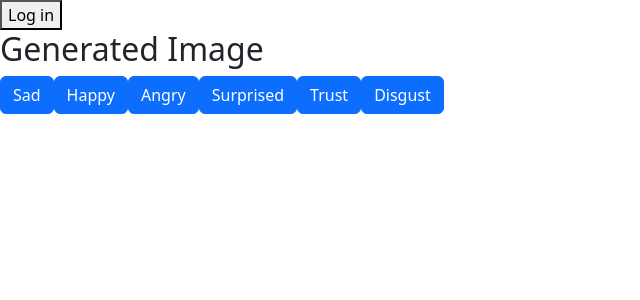
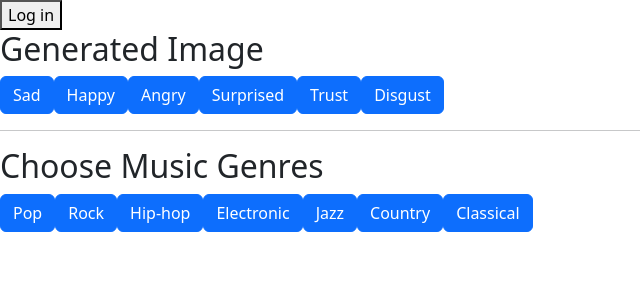
Before and after one commit to DJ-Code-Radio/tune-therapy-client, a React (Vite) app: page /quiz in a window 1280 px wide. Shown: the top 300 px of the page, without its empty margins (0-640 px from the left). Built offline with nearby package versions, Linux system fonts and the light colour scheme; no server answers.

Commit message:
added genre buttons

```diff
--- a/src/components/Quiz.jsx
+++ b/src/components/Quiz.jsx
@@ -9,8 +9,10 @@ function Quiz() {
   const fetchImage = async (emotion) => {
     try {
       const response = await axios.post(`${import.meta.env.VITE_SERVER}/openai/image`, {
-        emotion,
+        emotion: emotion,
       });
+      console.log(emotion);
+      console.log(response);
       console.log('Here is the server image URL', response.data.imageUrl);
       setImageUrl(response.data.imageUrl);
     } catch (error) {
@@ -18,9 +20,26 @@ function Quiz() {
     }
   };
 
+  const sendMusicGenre = async (genre) => {
+    try {
+      const response = await axios.post(`${import.meta.env.VITE_SERVER}/openai/music`, {
+        genre: genre,
+      });
+      console.log(genre);
+      console.log('Music genre sent to server:', response);
+      // You can handle the response from the server if needed
+    } catch (error) {
+      console.error('Error sending music genre:', error);
+    }
+  };
+
   const handleClick = async (emotion) => {
     setSelectedButton(emotion);
     await fetchImage(emotion); // Pass the selected emotion to fetchImage
+  };
+
+  const handleMusicClick = async (genre) => {
+    await sendMusicGenre(genre); // Pass the selected music genre to sendMusicGenre
   };
 
   return (
@@ -50,6 +69,29 @@ function Quiz() {
       <Button variant="primary" onClick={() => handleClick('disgust')}>
         Disgust
       </Button>
+      <hr></hr>
+      <h2>Choose Music Genres</h2>
+      <Button variant="primary" onClick={() => handleMusicClick('pop')}>
+        Pop
+      </Button>
+      <Button variant="primary" onClick={() => handleMusicClick('rock')}>
+        Rock
+      </Button>
+      <Button variant="primary" onClick={() => handleMusicClick('hip-hop')}>
+        Hip-hop
+      </Button>
+      <Button variant="primary" onClick={() => handleMusicClick('electronic')}>
+        Electronic
+      </Button>
+      <Button variant="primary" onClick={() => handleMusicClick('jazz')}>
+        Jazz
+      </Button>
+      <Button variant="primary" onClick={() => handleMusicClick('country')}>
+        Country
+      </Button>
+      <Button variant="primary" onClick={() => handleMusicClick('classical')}>
+        Classical
+      </Button>
     </div>
   );
 }
```
